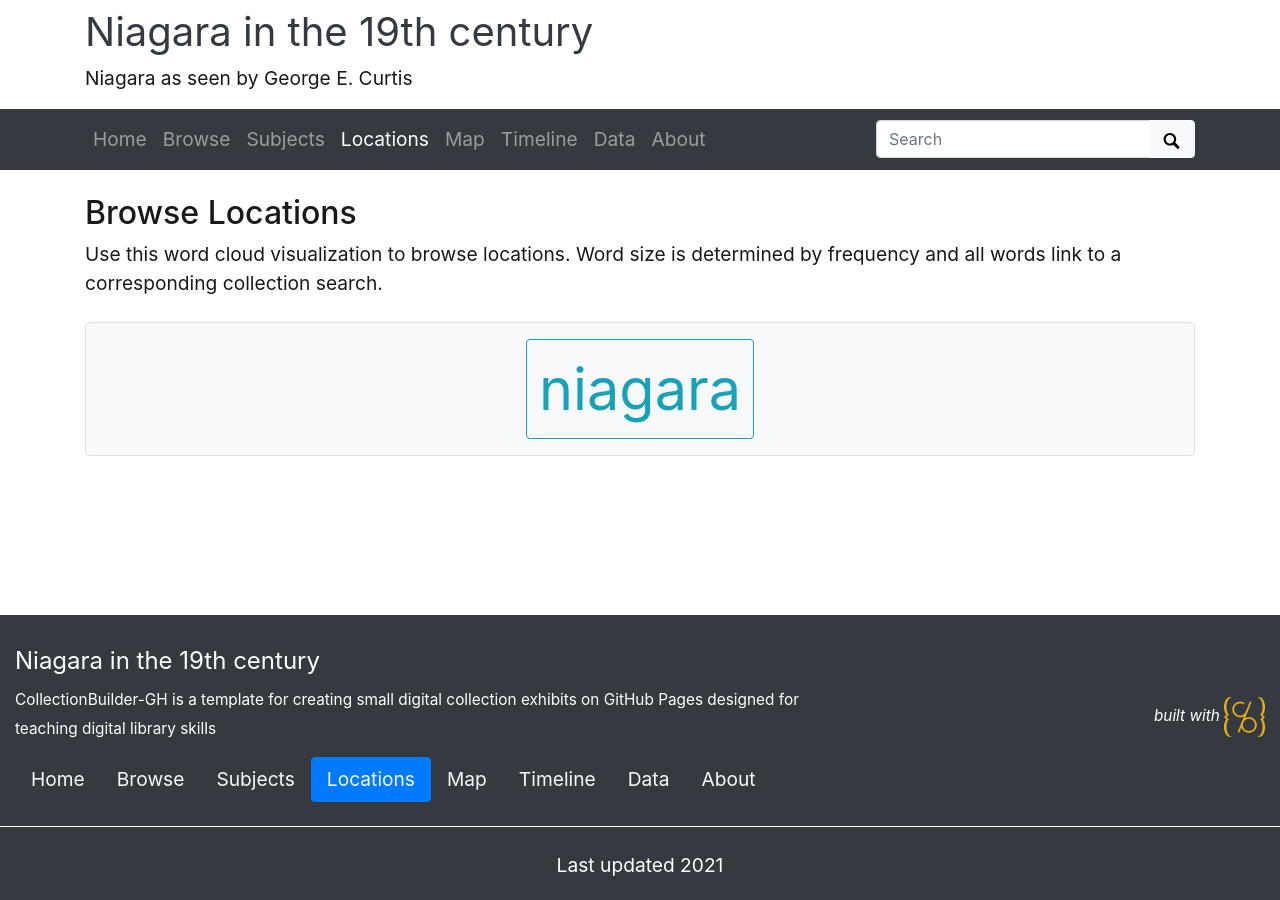
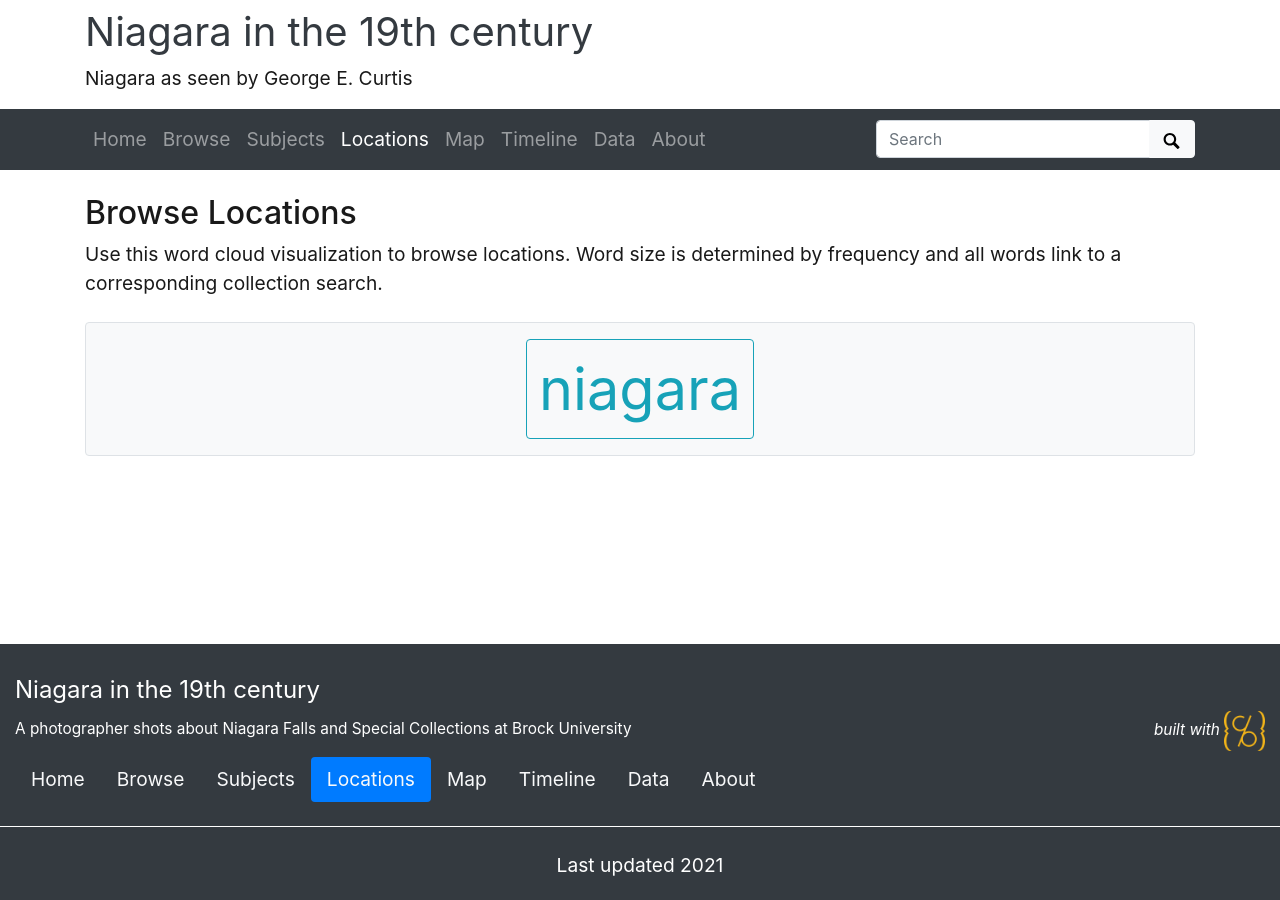
Before and after one commit to JingyueZ/history, a Jekyll site: the page built from pages/locations.md, in a window 1280 px wide. Built offline with Jekyll 4.4.1, drawn with Linux system fonts in a browser that asks for light colours.

Commit message:
Update _config.yml

```diff
--- a/_config.yml
+++ b/_config.yml
@@ -25,7 +25,7 @@ title: Niagara in the 19th century
 tagline: Niagara as seen by George E. Curtis
 # description appears in meta tags and other locations
 # this description might appear in search result lists, keep around 160 characters max
-description: "CollectionBuilder-GH is a template for creating small digital collection exhibits on GitHub Pages designed for teaching digital library skills"
+description: "A photographer shots about Niagara Falls and Special Collections at Brock University"
 # creator of the digital collection, to appear in meta tags; we typically use our GitHub usernames but feel free to just use your name
 author: Jingyyue Zhang,  Yufei Wang, Ke Shi, Leyao Chen
 
```
